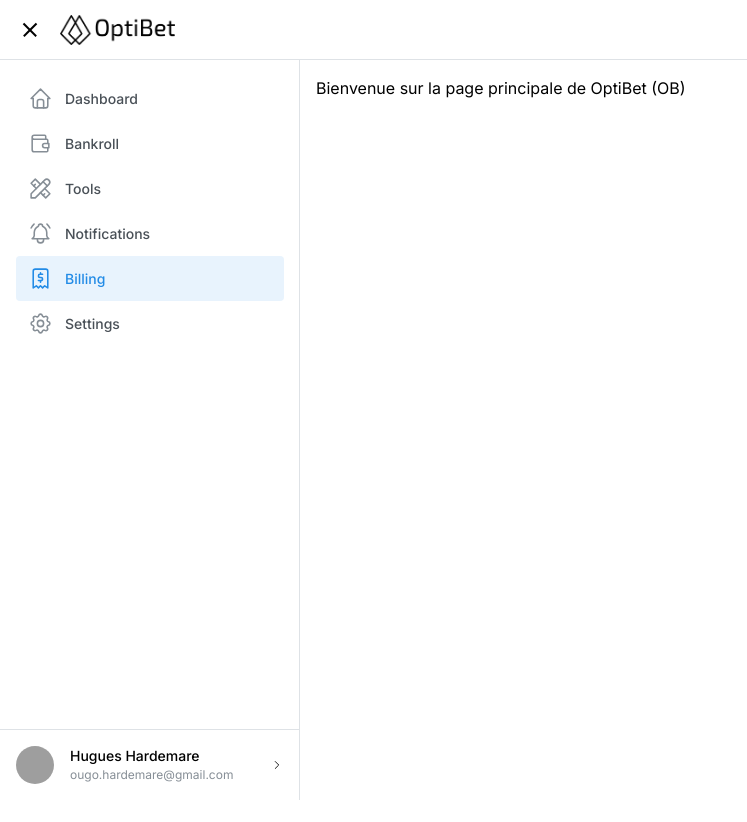
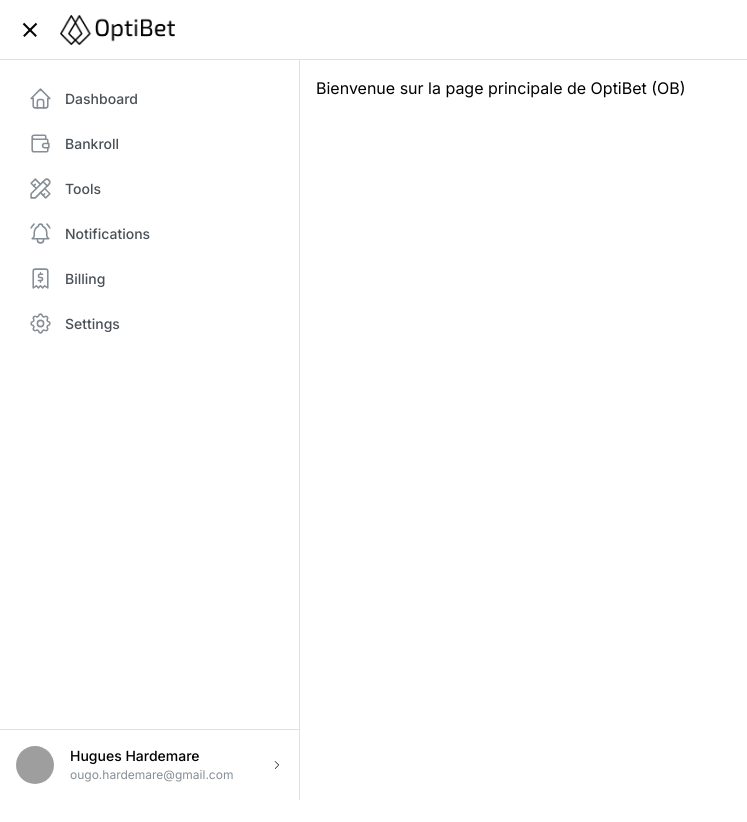
Before and after one commit to hughdmr/OBet_, a Next.js app: page / in a window 1280 px wide. Shown: the top 822 px of the page, without its empty margins (0-747 px from the left). Built offline with nearby package versions, Linux system fonts and the light colour scheme; grey boxes are pictures that could not be loaded.

Commit message:
favicon update and navbar links test

```diff
--- a/src/components/CollapseDesktop.tsx
+++ b/src/components/CollapseDesktop.tsx
@@ -1,8 +1,7 @@
 "use client"
 
-import { AppShell, Burger, Group, Skeleton } from '@mantine/core';
+import { AppShell, Burger, Group } from '@mantine/core';
 import { useDisclosure } from '@mantine/hooks';
-import { MantineLogo } from '@mantinex/mantine-logo';
 import Image from 'next/image';
 import "../../public/optibet-logo.png"
 import { NavbarSimple } from './NavBarSimple';
--- a/src/components/NavBarSimple.tsx
+++ b/src/components/NavBarSimple.tsx
@@ -15,16 +15,16 @@
 
 const data = [
 
-  { link: '', label: 'Dashboard', icon: IconHome },
-  { link: '', label: 'Bankroll', icon: IconWallet },
-  { link: '', label: 'Tools', icon: IconTools },
+  { link: '/dashboard', label: 'Dashboard', icon: IconHome },
+  { link: '/bankroll', label: 'Bankroll', icon: IconWallet },
+  { link: '/tool', label: 'Tools', icon: IconTools },
   { link: '', label: 'Notifications', icon: IconBellRinging },
   { link: '', label: 'Billing', icon: IconReceipt2 },
-  { link: '', label: 'Settings', icon: IconSettings },
+  { link: '/profile', label: 'Settings', icon: IconSettings },
 ];
 
 export function NavbarSimple() {
-  const [active, setActive] = useState('Billing');
+  const [active, setActive] = useState(window.localStorage.getItem("active"));
 
   const links = data.map((item) => (
     <a
@@ -33,8 +33,9 @@
       href={item.link}
       key={item.label}
       onClick={(event) => {
-        event.preventDefault();
+        // event.preventDefault();
         setActive(item.label);
+        window.localStorage.setItem("active", item.label)
       }}
     >
       <item.icon className={classes.linkIcon} stroke={1.5} />
```
Also changed, not shown: public/favicon.svg.
